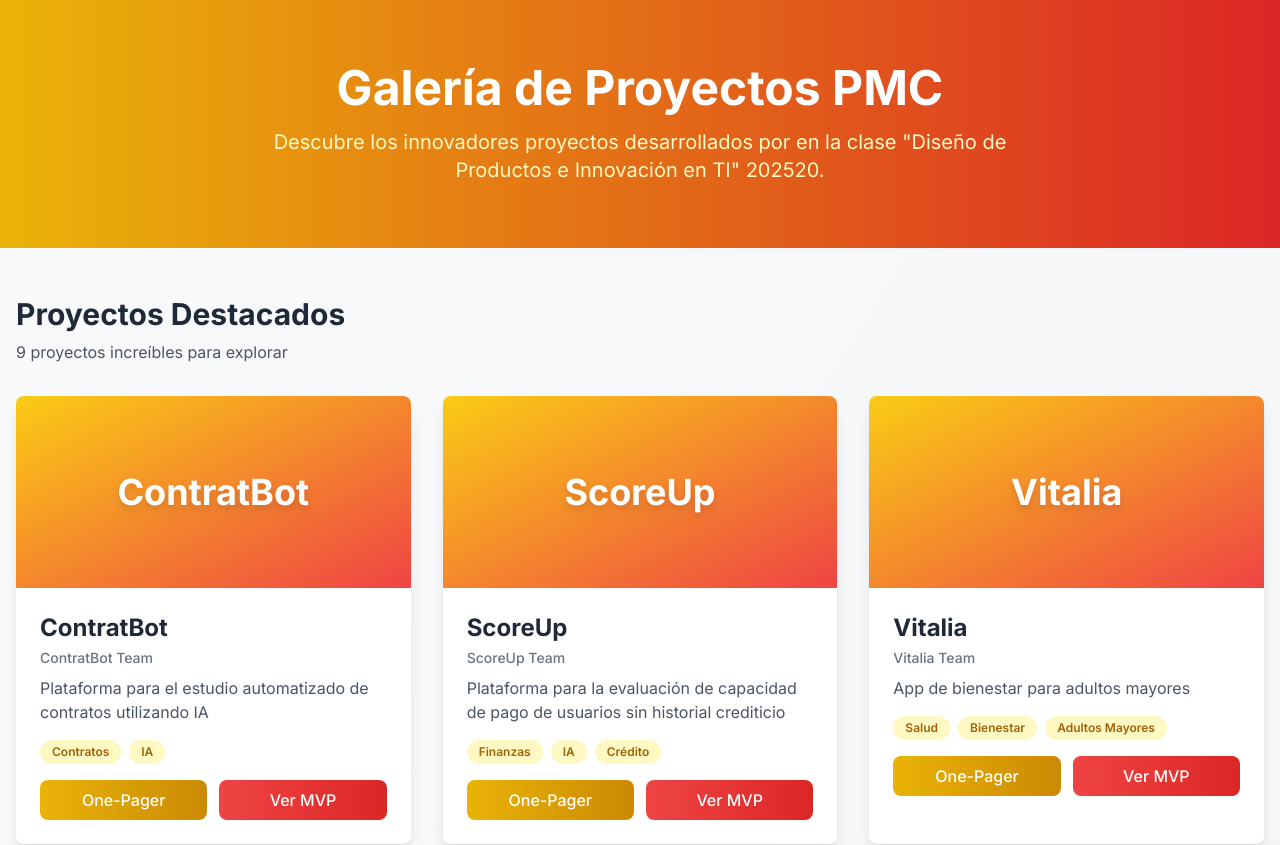
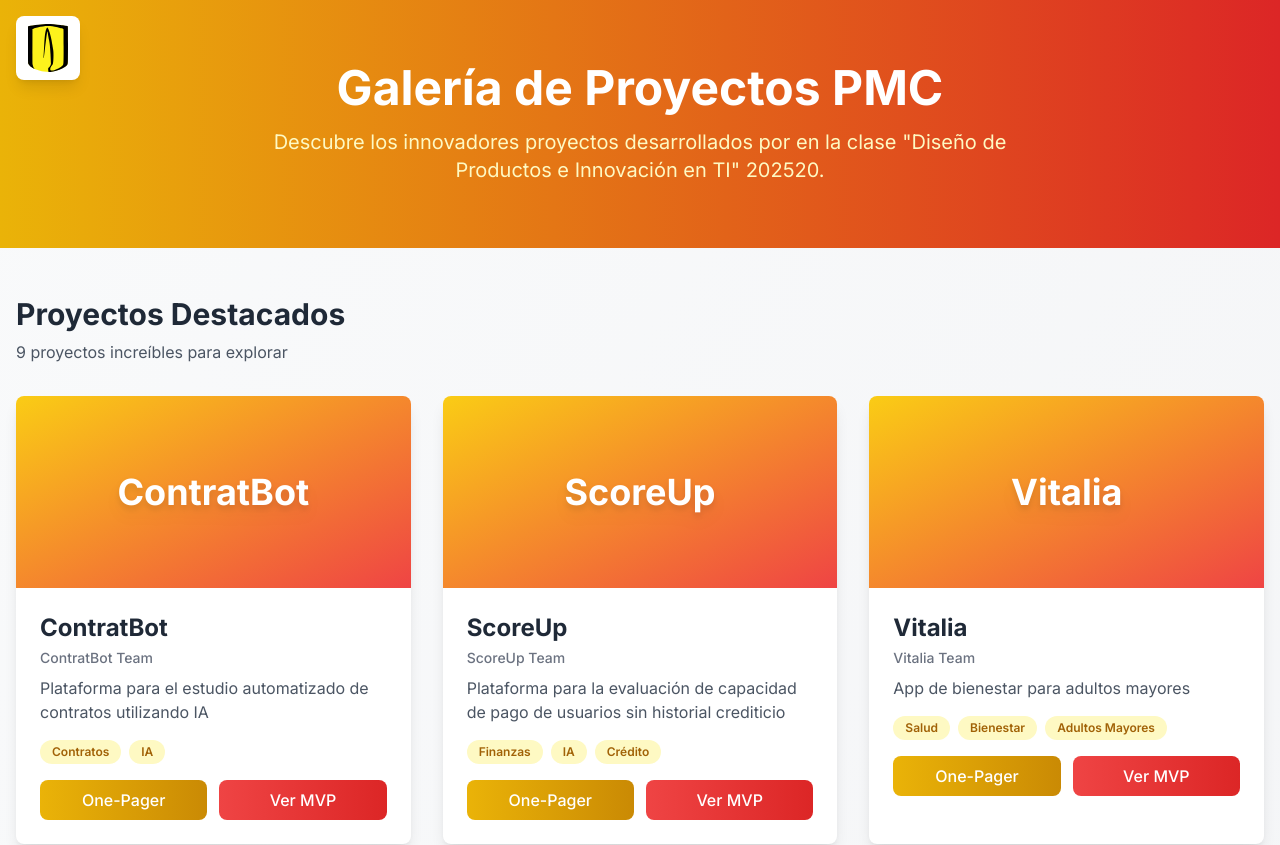
Before and after one commit to mafedelahoz/GaleriaPMC, a Next.js app: page / in a window 1280 px wide. Shown: the top 845 px of the page. Built offline with nearby package versions, Linux system fonts and the light colour scheme.

Commit message:
feat: add logo

```diff
--- a/app/page.tsx
+++ b/app/page.tsx
@@ -5,7 +5,16 @@ export default function Home() {
   return (
     <main className="min-h-screen bg-gradient-to-br from-gray-50 to-gray-100">
       {/* Header */}
-      <header className="bg-gradient-to-r from-yellow-500 to-red-600 text-white py-16 px-4">
+      <header className="bg-gradient-to-r from-yellow-500 to-red-600 text-white py-16 px-4 relative">
+        {/* Logo Universidad de los Andes */}
+        <div className="absolute top-4 left-4 bg-white rounded-lg px-3 py-2 shadow-lg">
+          <img
+            src="/images/logo-uniandes.svg"
+            alt="Universidad de los Andes"
+            className="h-12 w-auto"
+          />
+        </div>
+
         <div className="max-w-7xl mx-auto">
           <h1 className="text-5xl font-bold mb-4 text-center">
             Galería de Proyectos PMC
```
Also changed, not shown: public/images/logo-uniandes.svg (added).
